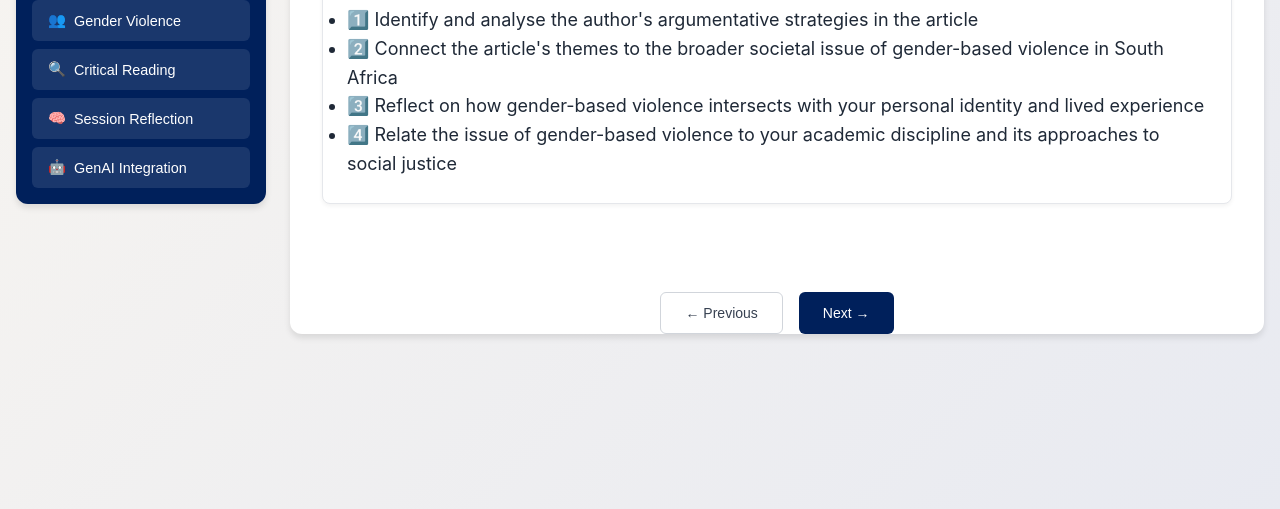
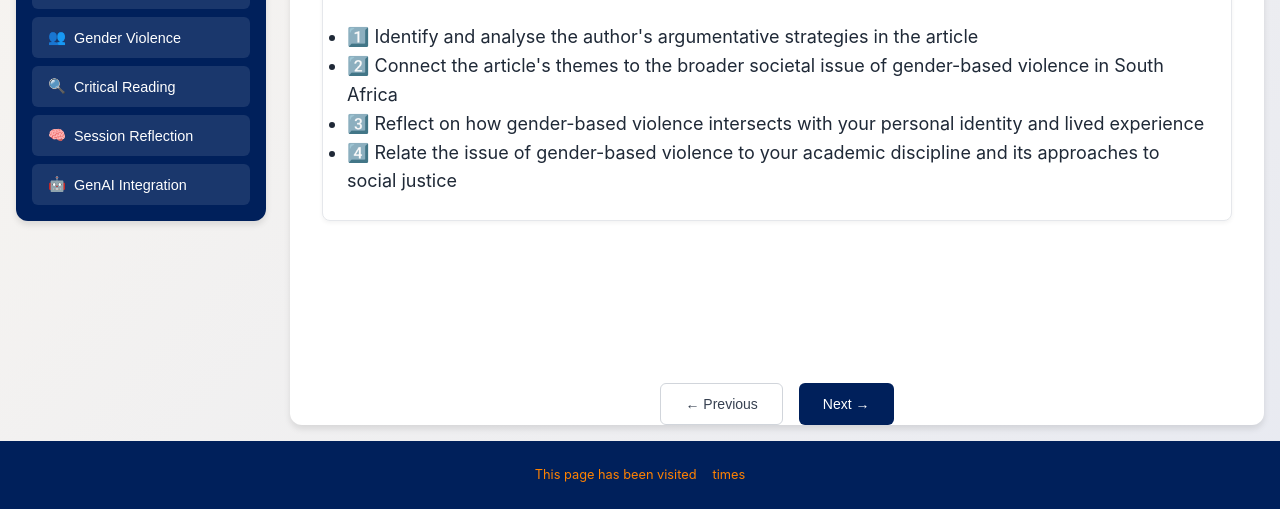
Before and after one commit to oeybers-cpu/all_125_assignment2_a, a plain HTML site: page index.html in a window 1280 px wide. Shown: the part 291-800 px from the top of the page. Drawn offline with Linux system fonts and the light colour scheme.

Commit message:
Update index.html

```diff
--- a/index.html
+++ b/index.html
@@ -16,6 +16,8 @@
             color: #333;
             background: linear-gradient(135deg, #f8f5f0 0%, #e8eaf1 100%);
             min-height: 100vh;
+            display: flex;
+            flex-direction: column;
         }
         .container {
             display: flex;
@@ -23,6 +25,7 @@
             margin: 0 auto;
             padding: 1rem;
             gap: 1.5rem;
+            flex: 1;
         }
         /* Left Navigation Column */
         .left-column {
@@ -141,6 +144,8 @@
             border-radius: 0.75rem;
             box-shadow: 0 4px 6px rgba(0, 0, 0, 0.1);
             overflow: hidden;
+            display: flex;
+            flex-direction: column;
         }
         .header {
             background: #00205B;
@@ -169,6 +174,7 @@
         .tab-content {
             display: none;
             padding: 2rem;
+            flex: 1;
         }
         .tab-content.active {
             display: block;
@@ -411,6 +417,26 @@
             border: 1px solid #d1d5db;
             overflow-x: auto;
         }
+        /* Footer Styles */
+        footer {
+            text-align: center;
+            padding: 1rem;
+            background: #00205B;
+            color: white;
+            margin-top: auto;
+            width: 100%;
+        }
+        .counter-container {
+            display: flex;
+            justify-content: center;
+            align-items: center;
+            padding: 0.5rem 0;
+            font-size: 0.8rem;
+        }
+        .counter-container p {
+            margin: 0 0.5rem;
+            color: #FF8200;
+        }
         /* Responsive Adjustments */
         @media (max-width: 1024px) {
             .container {
@@ -421,7 +447,6 @@
                 margin-bottom: 1rem;
                 position: static;
             }
-            /* ADDED: Adjust home button for mobile */
             .home-btn {
                 position: static;
                 display: block;
@@ -791,6 +816,15 @@
         </div>
     </div>
 
+    <!-- Footer with Hit Counter -->
+    <footer>
+        <div class="counter-container">
+            <p>This page has been visited</p>
+            <div id="sfc1kbhgmxareyhrdmj7y4qfjx6ug6lqsa9"></div>
+            <p>times</p>
+        </div>
+    </footer>
+
     <script>
         let currentTab = 'session-outcomes';
         const tabs = ['session-outcomes', 'instructions', 'gender-violence', 'critical-reading', 'session-reflection', 'genai-integration'];
@@ -842,5 +876,8 @@
             showTab('session-outcomes');
         });
     </script>
+    <!-- Hit Counter Script -->
+    <script type="text/javascript" src="https://counter5.optistats.ovh/private/counter.js?c=1kbhgmxareyhrdmj7y4qfjx6ug6lqsa9&down=async" async></script>
+    <noscript><a href="https://www.freecounterstat.com" title="hit counter"><img src="https://counter5.optistats.ovh/private/freecounterstat.php?c=1kbhgmxareyhrdmj7y4qfjx6ug6lqsa9" border="0" title="hit counter" alt="hit counter"></a></noscript>
 </body>
 </html>
```
